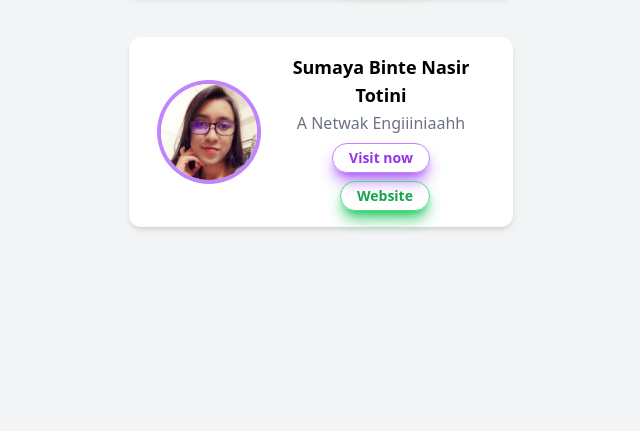
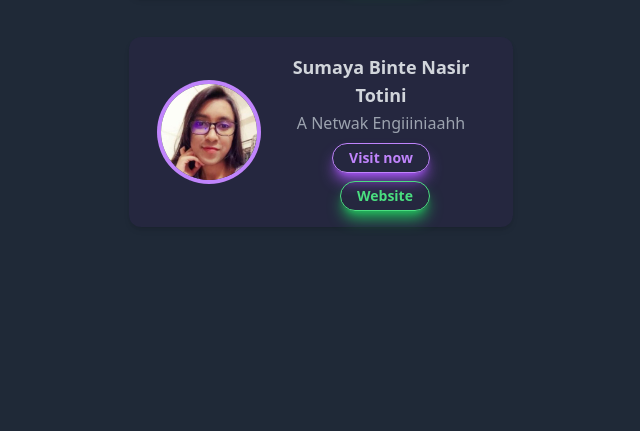
Before and after one commit to Hasib98/Tailwind-css-learning, a website: page src/index.html in a window 1280 px wide. Shown: the part 369-800 px from the top of the page, without its empty margins (319-959 px from the left). Drawn offline with Linux system fonts and the light colour scheme.

```diff
--- a/src/index.html
+++ b/src/index.html
@@ -1,5 +1,5 @@
 <!doctype html>
-<html>
+<html class="dark">
 <head>
   <meta charset="UTF-8">
   <meta name="viewport" content="width=device-width, initial-scale=1.0">
--- a/tailwind.config.js
+++ b/tailwind.config.js
@@ -7,5 +7,5 @@
     },
   },
   plugins: [],
-  darkMode: "media"  //'media' or 'class'
+  darkMode: "selector"  //'media' or 'class'
 }
```
Also changed, not shown: src/output.css.
